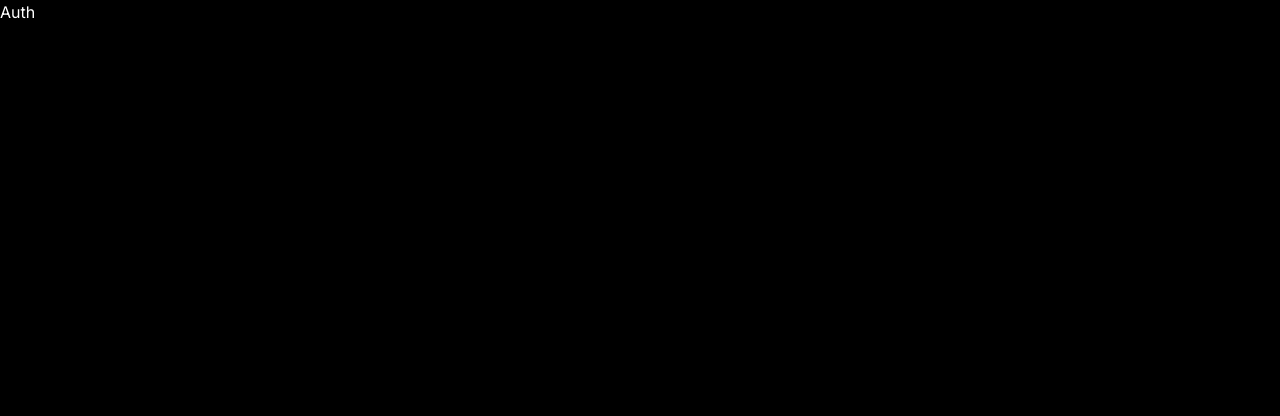
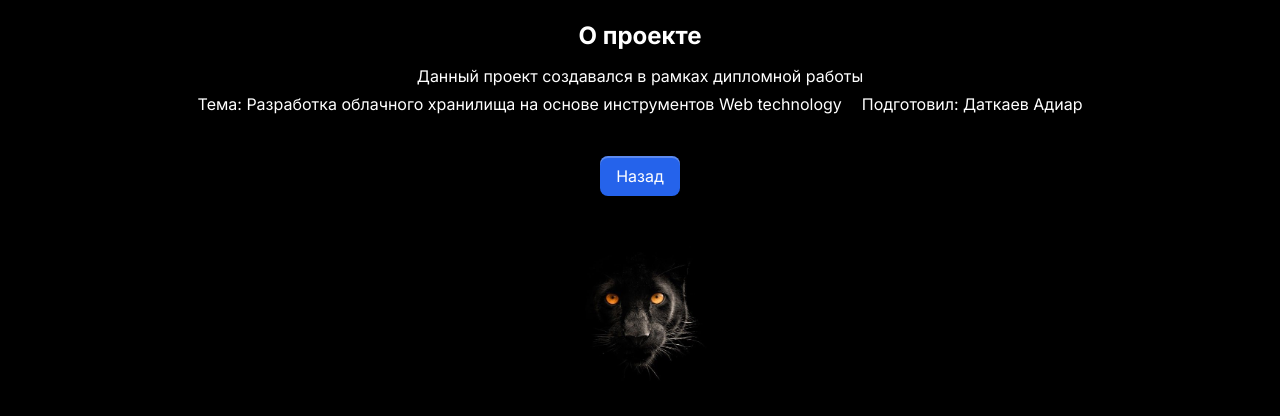
Before and after one commit to Okarix/cloud_storage-frontend, a Next.js app: page /about in a window 1280 px wide. Shown: the top 416 px of the page. Built offline with nearby package versions, Linux system fonts and the light colour scheme.

Commit message:
ui: about page

```diff
--- /dev/null
+++ b/src/app/about/page.tsx
@@ -0,0 +1,29 @@
+import Image from 'next/image';
+import panther from '../../../public/panther.jpg';
+import Link from 'next/link';
+
+export default function About() {
+	return (
+		<main className='flex flex-col items-center justify-center py-5'>
+			<h1 className='text-white font-bold mb-3 text-2xl'>О проекте</h1>
+			<p className='text-white mb-1'>Данный проект создавался в рамках дипломной работы</p>
+			<div className='flex gap-5'>
+				<p className='text-white'>Тема: Разработка облачного хранилища на основе инструментов Web technology</p>
+				<p className='text-white mb-10'>Подготовил: Даткаев Адиар</p>
+			</div>
+			<Link
+				href='/'
+				className='px-4 py-2 bg-blue-600 hover:bg-blue-700 transition duration-200 rounded-lg text-white shadow-[0px_2px_0px_0px_#FFFFFF40_inset]'
+			>
+				Назад
+			</Link>
+			<Image
+				src={panther}
+				width={200}
+				height={100}
+				alt='Panther'
+				className='select-none'
+			/>
+		</main>
+	);
+}
--- a/src/app/page.tsx
+++ b/src/app/page.tsx
@@ -13,7 +13,12 @@ export default function Home() {
 				>
 					Использовать
 				</Link>
-				<button className='px-4 py-2  text-white '>О проекте</button>
+				<Link
+					href='/about'
+					className='px-4 py-2  text-white '
+				>
+					О проекте
+				</Link>
 			</div>
 		</WavyBackground>
 	);
```
Also changed, not shown: public/panther.jpg (added), src/app/auth/page.tsx (renamed from src/app/[auth]/page.tsx).
